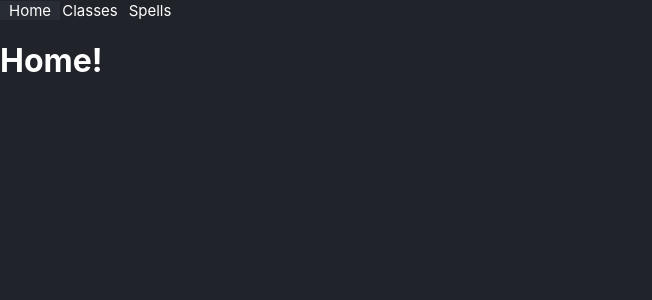
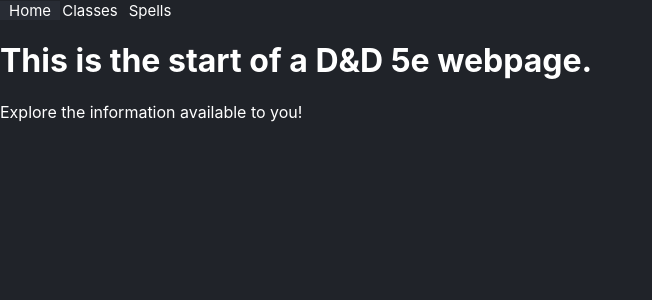
Before and after one commit to Hroney/project-2, a React (Create React App) app: page / in a window 1280 px wide. Shown: the top 300 px of the page, without its empty margins (0-652 px from the left). Built offline with nearby package versions, Linux system fonts and the light colour scheme; no server answers.

Commit message:
cleans up some functions

```diff
--- a/src/components/Home.js
+++ b/src/components/Home.js
@@ -1,7 +1,8 @@
 function Home() {
     return (
         <main>
-            <h1>Home!</h1>
+            <h1>This is the start of a D&D 5e webpage.</h1>
+            <p>Explore the information available to you!</p>
         </main>
     );
 }
--- a/src/components/SpellInformation.js
+++ b/src/components/SpellInformation.js
@@ -1,4 +1,4 @@
-import { Navigate, Outlet, useNavigate, useParams, useOutletContext } from "react-router-dom"
+import { Outlet, useNavigate, useParams } from "react-router-dom"
 import { useState, useEffect } from "react";
 import "../styles/ClassStyle.css"
 
@@ -6,6 +6,7 @@
     const [classInformation, setClassInformation] = useState(undefined)
     const nameOfClass = useParams();
     const navigate = useNavigate();
+    const noSpellClasses = ['fighter', 'barbarian', 'monk', 'rogue']
 
     useEffect(() => {
         fetch(`https://www.dnd5eapi.co/api/classes/${nameOfClass.id}/spells`)
@@ -13,12 +14,13 @@
             .then(setClassInformation)
     }, [nameOfClass])
 
-
     return (
         <aside className="border">
             {classInformation === undefined ?
-                <>Loading...</> :
-                classInformation.results.map((spell) => <p className="spell-style" key={spell.index} onClick={() => navigate(`./${spell.index}`)}>{spell.name}</p>)}
+                <>Loading...</> : noSpellClasses.includes(nameOfClass.id) ? <>This class has no spells</> :
+                    classInformation.results.map((spell) =>
+                        <p className="spell-style" key={spell.index} onClick={() => navigate(`./${spell.index}`)}>{spell.name}</p>)
+            }
             <Outlet />
         </aside>
     )
```
